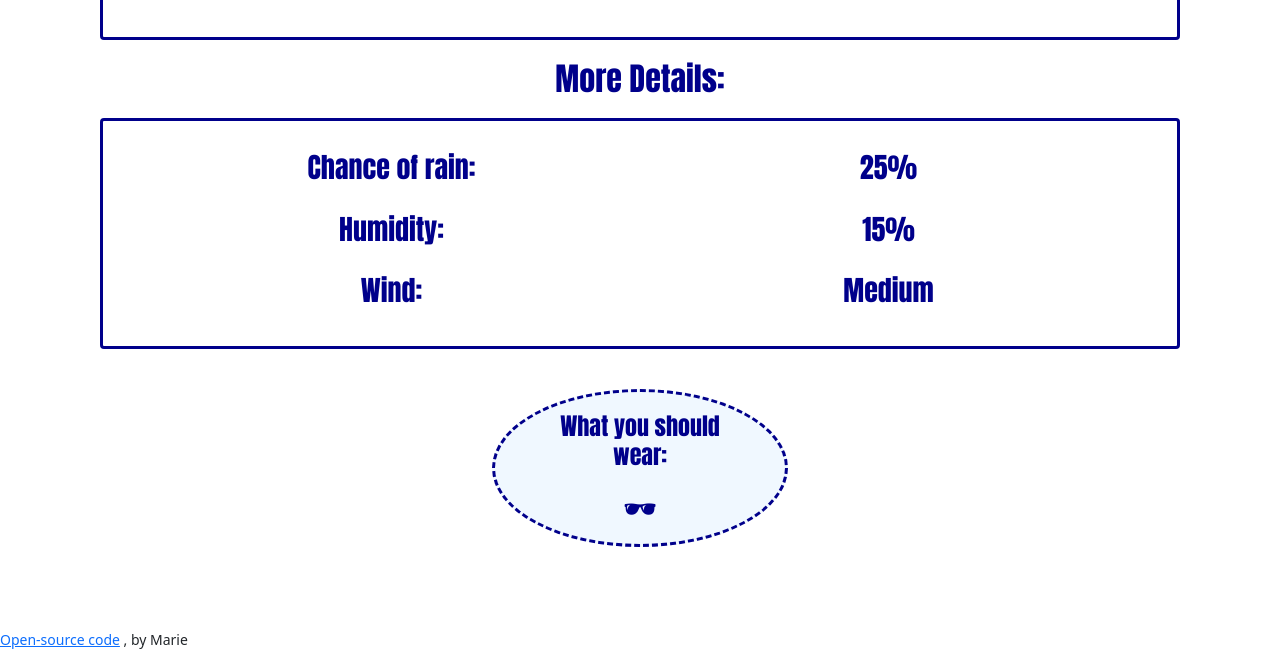
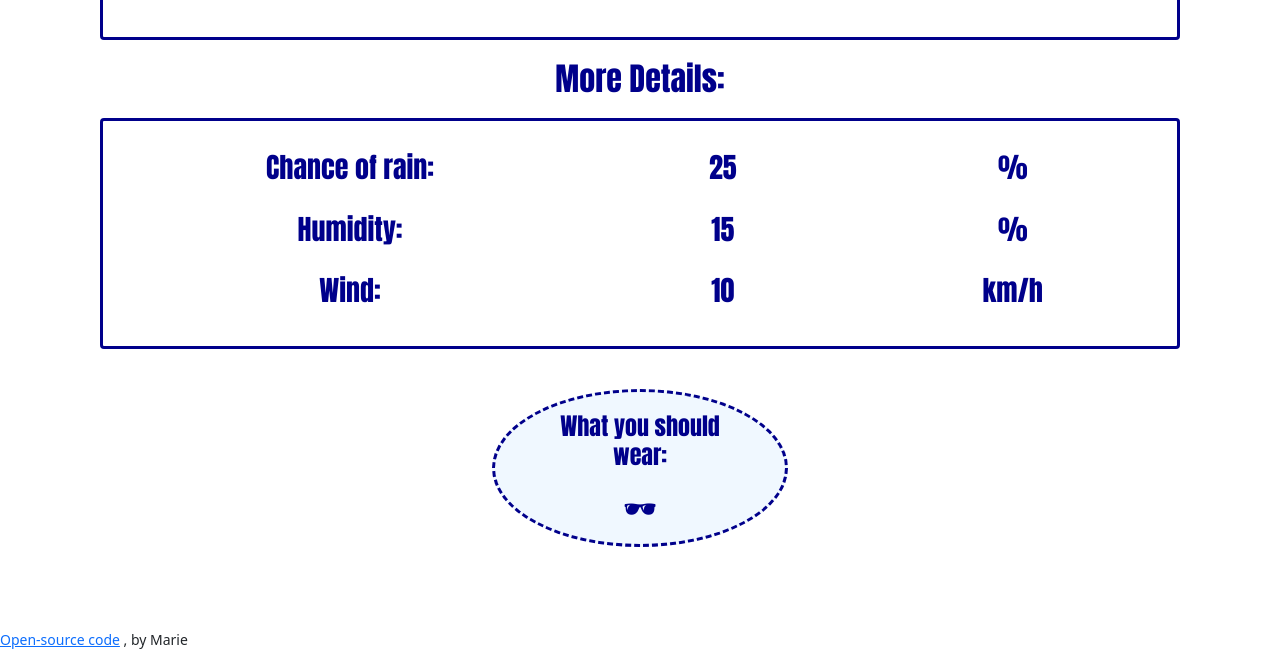
Before and after one commit to marieeirammarie/shecodes-weatherAPP-marie, a plain HTML site: page index.html in a window 1280 px wide. Shown: the part 782-1433 px from the top of the page. Drawn offline with nearby package versions, Linux system fonts and the light colour scheme.

Commit message:
Included API data for humidity & wind but failed to implement the chance of rain

```diff
--- a/index.html
+++ b/index.html
@@ -68,15 +68,20 @@
       </div>
       <h2>More Details:</h2>
       <div class="row section">
-        <div class="col-6">
+        <div class="col-5">
           <h3>Chance of rain:</h3>
           <h3>Humidity:</h3>
           <h3>Wind:</h3>
         </div>
-        <div class="col-6">
-          <h3>25%</h3>
-          <h3>15%</h3>
-          <h3>Medium</h3>
+        <div class="col-4">
+          <h3 id="current-rain-chance">25</h3>
+          <h3 id="current-humidity">15</h3>
+          <h3 id="current-wind">10</h3>
+        </div>
+        <div class="col-3">
+          <h3>%</h3>
+          <h3>%</h3>
+          <h3>km/h</h3>
         </div>
       </div>
       <div class="row">
--- a/src/index.js
+++ b/src/index.js
@@ -70,6 +70,15 @@ function showSearchedTemperature(response) {
   let temperature = Math.round(response.data.main.temp);
   let temperatureElement = document.querySelector("#current-temperature");
   temperatureElement.innerHTML = temperature;
+  let humidity = Math.round(response.data.main.humidity);
+  let humidityElement = document.querySelector("#current-humidity");
+  humidityElement.innerHTML = humidity;
+  let wind = Math.round(response.data.wind.speed);
+  let windElement = document.querySelector("#current-wind");
+  windElement.innerHTML = wind;
+  let rain = response.data.precipitation.mode;
+  let rainElement = document.querySelector("#current-rain-chance");
+  rainElement.innerHTML = rain;
 }
 
 // Function 4
```
